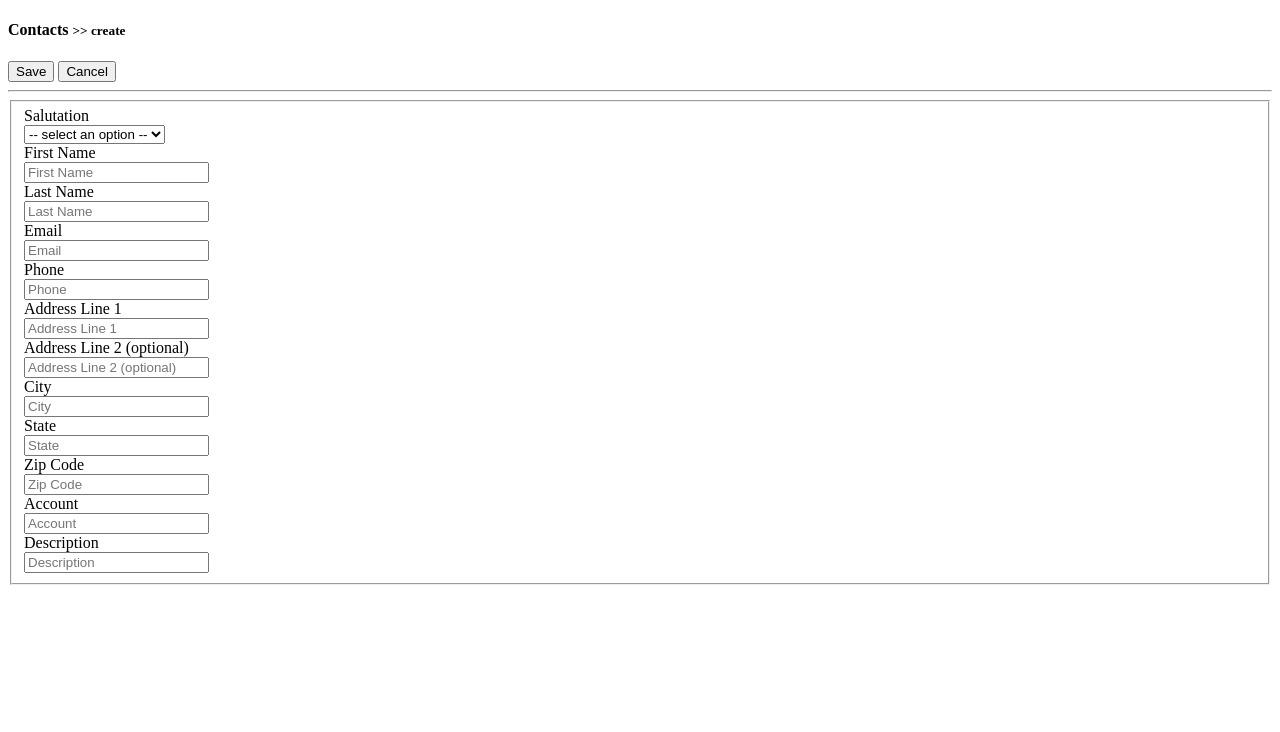
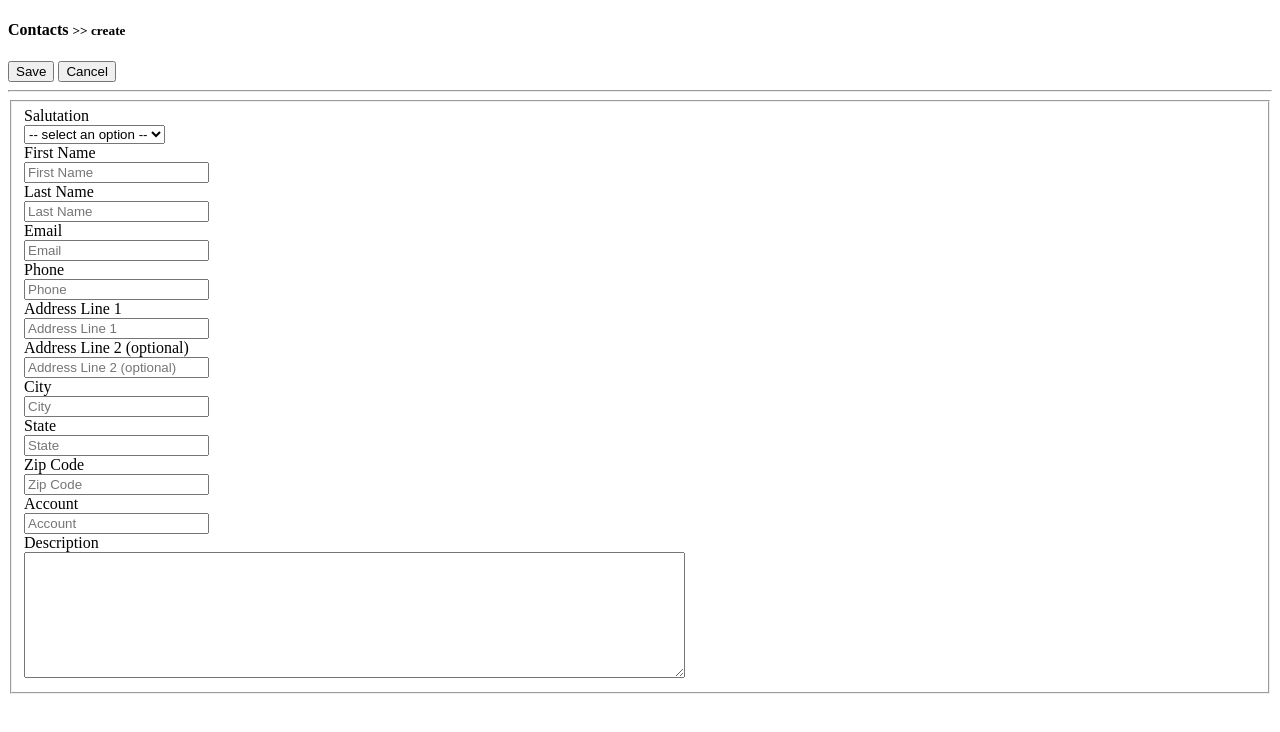
Before and after one commit to ebarahona/mongo_crm, a website: page public/views/create_contact.html in a window 1280 px wide. Drawn offline with Linux system fonts and the light colour scheme.

Commit message:
Make small changes to various files

```diff
--- a/public/js/frontend.js
+++ b/public/js/frontend.js
@@ -253,7 +253,7 @@ app.controller("HomeController", function($scope, $state, CRM_Factory) {
 //////////// USER-SPECIFIC CONTROLLERS ///////////
 app.controller("RegisterController", function($scope, $state, CRM_Factory) {
   // console.log("I'm using the RegisterController");
-  // $scope.user = "";
+  $scope.user = {};
   $scope.register = function() {
     var user_registration = $scope.user;
     delete user_registration.password2;
--- a/public/views/create_contact.html
+++ b/public/views/create_contact.html
@@ -85,7 +85,15 @@
         <div class="form-group">
           <label for="description" class="col-lg-2 control-label">Description</label>
           <div class="col-lg-8">
-            <input ng-model="contact.description" name="description" type="text" class="form-control" id="description" placeholder="Description">
+            <textarea ng-model="contact.description"
+                      name="description"
+                      type="text"
+                      class="form-control"
+                      id="description"
+                      placeholder="Description"
+                      rows="8"
+                      cols="80">
+            </textarea>
           </div>
         </div>
 
```
Also changed, not shown: public/views/create_account.html (+8 -1 lines).
